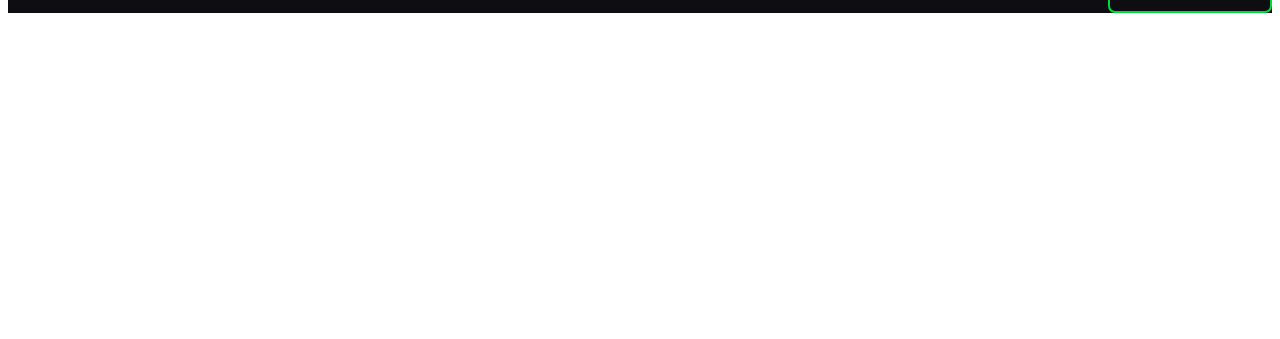
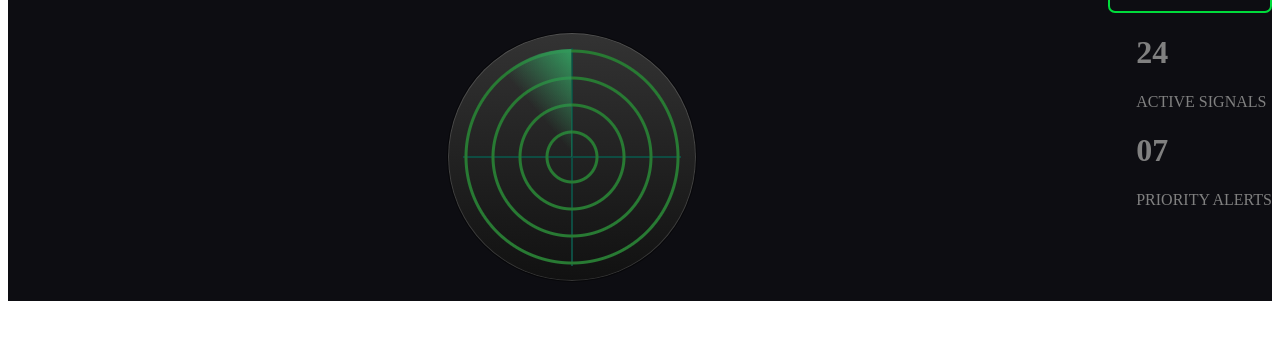
Before and after one commit to shiraasaraf/CSS-HTML-TEST, a plain HTML site: page index.html in a window 1280 px wide. Shown: the part 45-384 px from the top of the page. Drawn offline with Linux system fonts and the light colour scheme.

Commit message:
Adding the radar

```diff
--- a/index.html
+++ b/index.html
@@ -33,6 +33,60 @@
                 * SECURE * ONLINE
             </div>
         </header>
+
+
+        <div class="main-panel">
+
+            <div id="main-panel-main-card">
+
+                <div class="radar">
+                    <div class="sweep"></div>
+                </div>
+
+                <div id="main-panel-main-card-text">
+                    <h1>
+                        24
+                    </h1>
+                    <p> ACTIVE SIGNALS</p>
+
+                    <h1>
+                        07
+                    </h1>
+                    <p> PRIORITY ALERTS</p>
+
+                </div>
+
+
+
+            </div>
+
+
+
+
+
+
+            <div id="main-panel-button1">
+
+
+
+            </div>
+
+            <div id="main-panel-button1">
+
+            </div>
+
+            <div id="main-panel-button1">
+
+            </div>
+
+
+
+        </div>
+
+
+
+
+
     </main>
 </body>
 
--- a/style.css
+++ b/style.css
@@ -42,3 +42,77 @@
 
 
 }
+
+#main-panel-main-card{
+    display: flex;
+}
+
+#main-panel-main-card-text{
+    color: gray;
+    justify-self: center;
+}
+
+.radar{
+    justify-self: left;
+}
+
+.radar {
+    position: relative;
+    overflow: hidden;
+    width: 248px;
+    height: 248px;
+    margin: 20px auto;
+    border-radius: 50%;
+
+    box-shadow:
+      0 0 0 1px hsla(0, 0%, 0%, 0.5),
+      inset 0 0 0 1px hsla(0, 0%, 100%, 0.15);
+
+    background:
+      repeating-radial-gradient(
+        transparent 0 23px,
+        #287a33 24px 26px,
+        #0000 27px
+      ),
+      linear-gradient(
+        transparent 49.75%,
+        #0e4c42 0 50.25%,
+        transparent 0
+      ) 50% no-repeat,
+      linear-gradient(
+        90deg,
+        transparent 49.75%,
+        #0e4c42 0 50.25%,
+        transparent 0
+      ) 50% no-repeat,
+      linear-gradient(#333, #111);
+
+    background-size: 100%, 218px 218px, 218px 218px, 100%;
+  }
+
+  .sweep {
+    position: absolute;
+    box-sizing: border-box;
+    top: 16px;
+    left: 16px;
+    width: 108px;
+    height: 108px;
+
+    border-right: 1px solid hsla(145, 50%, 40%, 0.3);
+    border-radius: 100% 0 0 0;
+    transform-origin: 100% 100%;
+
+    background: linear-gradient(
+      50deg,
+      rgba(34, 34, 34, 0) 56%,
+      hsla(145, 50%, 40%, 1)
+    );
+
+    animation: sweep 5s infinite linear;
+  }
+
+  @keyframes sweep {
+    to {
+      transform: rotate(360deg);
+    }
+  }
```
